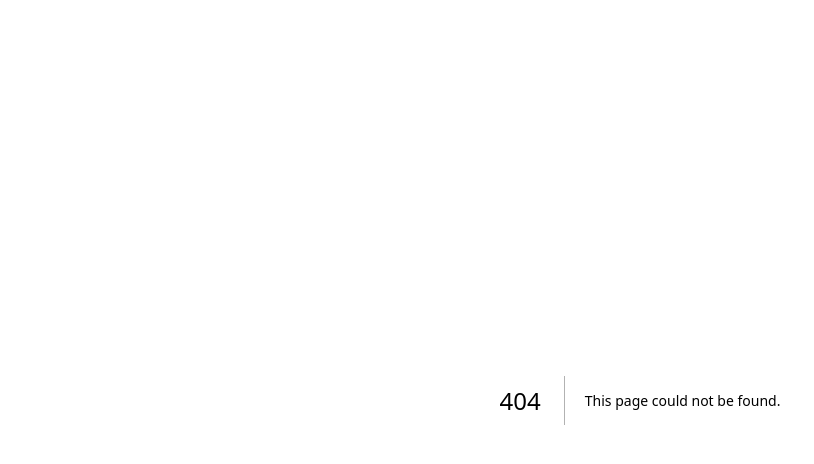
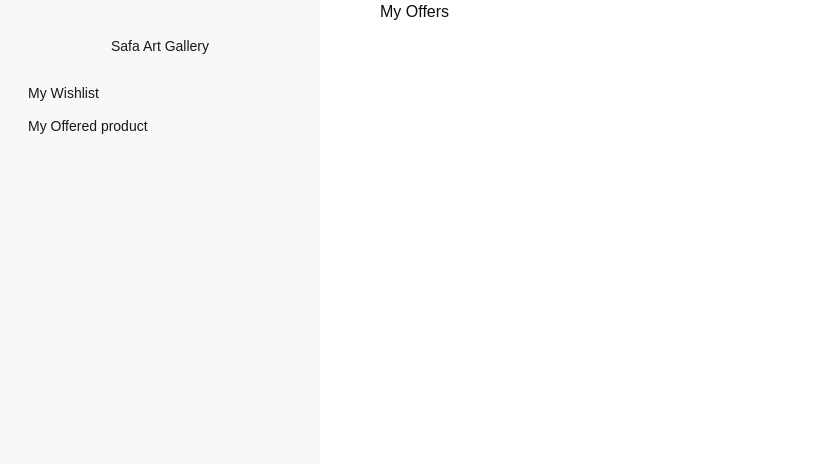
Before and after one commit to Iftekhar-007/safa-art-gallery, a Next.js app: page /dashboard/myoffers in a window 1280 px wide. Before the commit this address had no page. Shown: the top 464 px of the page, without its empty margins (0-814 px from the left). Built offline with nearby package versions, Linux system fonts and the light colour scheme; no server answers.

Commit message:
ofers added

```diff
--- a/src/app/components/Sidebar.jsx
+++ b/src/app/components/Sidebar.jsx
@@ -49,7 +49,7 @@ const Sidebar = () => {
                   <Link href="/dashboard/wishlist">My Wishlist</Link>
                 </li>
                 <li>
-                  <a>Sidebar Item 2</a>
+                  <Link href="/dashboard/myoffers">My Offered product</Link>
                 </li>
               </>
             )}
--- a/src/app/components/WishCard.jsx
+++ b/src/app/components/WishCard.jsx
@@ -100,7 +100,7 @@ const WishCard = ({ pro, userEmail }) => {
                 <input
                   value={pro.title}
                   readOnly
-                  className="w-full border rounded-lg p-2 bg-gray-100"
+                  className="text-black w-full border rounded-lg p-2 bg-gray-100"
                 />
               </div>
 
@@ -109,7 +109,7 @@ const WishCard = ({ pro, userEmail }) => {
                 <input
                   value={pro.price}
                   readOnly
-                  className="w-full border rounded-lg p-2 bg-gray-100"
+                  className="text-black w-full border rounded-lg p-2 bg-gray-100"
                 />
               </div>
 
--- /dev/null
+++ b/src/app/dashboard/myoffers/page.jsx
@@ -0,0 +1,11 @@
+import React from "react";
+
+const MyOffers = () => {
+  return (
+    <div>
+      <h2>My Offers</h2>
+    </div>
+  );
+};
+
+export default MyOffers;
```
